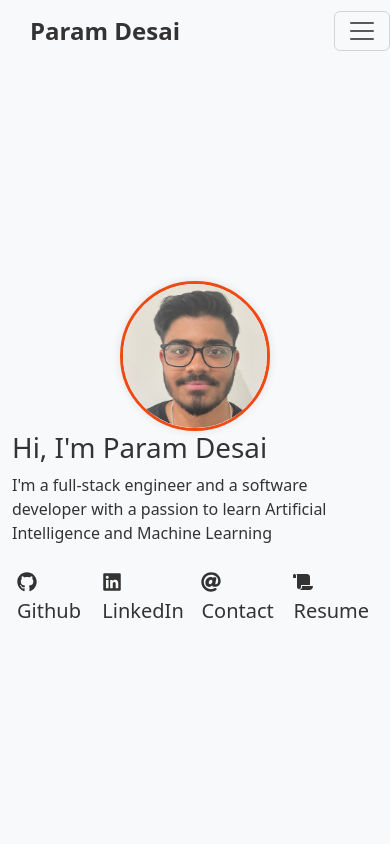
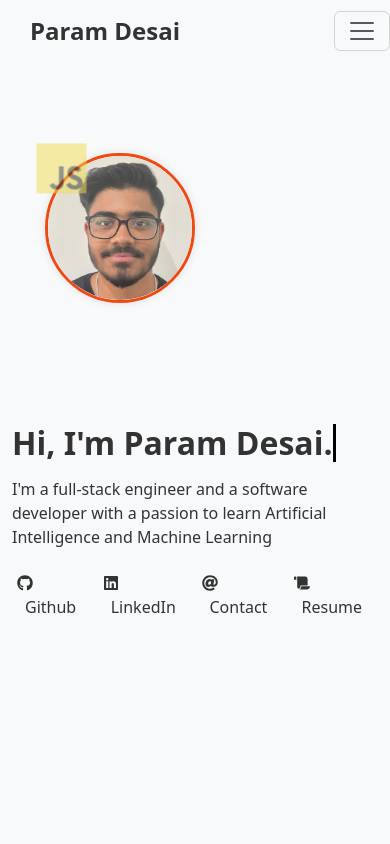
Before and after one commit to ParamDesai111/paramdesai111.github.io, a React (Create React App) app: page / in a window 390 px wide. Shown: the top 844 px of the page. Built offline with nearby package versions, Linux system fonts and the light colour scheme.

Commit message:
Orbits of js

```diff
--- a/src/components/HomeSection.jsx
+++ b/src/components/HomeSection.jsx
@@ -2,27 +2,34 @@ import React from 'react';
 import faceImage from '../images/face.jpg'; // Import your face image
 import resumepdf from '../images/ResumeParamDesai.pdf'; // Import your resume pdf
 import { FaGithub, FaLinkedin, FaAt, FaScroll } from 'react-icons/fa'; // Import icons
+import jsLogo from '../images/js.png'; // Import JavaScript logo image
 
 function HomeSection() {
   return (
     <section id="home" className="container mt-5">
       <div className="row align-items-center">
-      <div className="col-md-6 text-center">
-          <img src={faceImage} alt="Param Desai" className="profile-image" />
+        <div className="col-md-6 text-center">
+
+          <div className="solar-system">
+            <img src={faceImage} alt="Param Desai" className="profile-image" />
+            <img src={jsLogo} alt="JavaScript" className="orbit-logo orbit-1" />
+            {/* <img src={reactLogo} alt="React" className="orbit-logo orbit-2" /> */}
+            {/* Add more logos in orbits */}
+          </div>
+
         </div>
         <div className="col-md-6">
-          <h1>Hi, I'm Param Desai</h1>
+        <h1><span className="typing-animation">Hi, I'm Param Desai.</span></h1>
           <p>I'm a full-stack engineer and a software developer with a passion to learn Artificial Intelligence and Machine Learning</p>
           <div className="button-and-icons">
             <div className="social-links">
-              <a href="https://github.com/ParamDesai111" className="social-link" data-tooltip="Github" target="_blank" rel="noopener noreferrer"><FaGithub />   Github</a>
-              <a href="https://www.linkedin.com/in/paramdesai111/" className="social-link" data-tooltip="LinkedIn" target="_blank" rel="noopener noreferrer"><FaLinkedin />   LinkedIn</a>
-              <a href="mailto:param.desai101@gmail.com" className="social-link" data-tooltip="param.desai101@gmail.com"><FaAt />   Contact</a>
-              <a href={resumepdf} className="social-link" data-tooltip="Resume" target="_blank" rel="noopener noreferrer"><FaScroll />   Resume</a>
+              <a href="https://github.com/ParamDesai111" className="social-link" data-tooltip="Github" target="_blank" rel="noopener noreferrer"><FaGithub /><span>Github</span></a>
+              <a href="https://www.linkedin.com/in/paramdesai111/" className="social-link" data-tooltip="LinkedIn" target="_blank" rel="noopener noreferrer"><FaLinkedin /><span>LinkedIn</span></a>
+              <a href="mailto:param.desai101@gmail.com" className="social-link" data-tooltip="param.desai101@gmail.com"><FaAt /><span>Contact</span></a>
+              <a href={resumepdf} className="social-link" data-tooltip="Resume" target="_blank" rel="noopener noreferrer"><FaScroll /><span>Resume</span></a>
             </div>
           </div>
         </div>
-
       </div>
     </section>
   );
--- a/src/styles/main.css
+++ b/src/styles/main.css
@@ -372,18 +372,77 @@ html {
   overflow: hidden;
 }
 
+.col-md-6{
+  z-index: 4;
+}
 
 .profile-image {
-  width: 250px;
-  height: 250px;
-  border-radius: 50%; /* Makes the image circular */
-  object-fit: cover; /* Ensure the image covers the area without distortion */
-  border: 3px solid #ef4914; /* Optional: border color */
-  box-shadow: 0px 0px 10px rgba(0, 0, 0, 0.1); /* Optional: adds subtle shadow */
-  margin: 0 auto; /* Center the image */
-  display: block; /* Needed for margin auto to work */
+  width: 300px;
+  height: 300px;
+  border-radius: 50%;
+  object-fit: cover;
+  border: 3px solid #ef4914;
+  box-shadow: 0px 0px 10px rgba(0, 0, 0, 0.1);
+  margin: 0 auto;
+  display: block;
+  margin-bottom : 35px;
+  z-index: 10;
 }
 
+
+
+.profile-image-container {
+  position: relative;
+  width: 300px;
+  height: 300px;
+  margin: 0 auto; /* Center the container */
+  z-index: 2; /* Ensure the image is above the orbits */
+}
+
+
+.solar-system {
+  position: absolute;
+  /* top: 50%;  Center vertically relative to the profile image */
+  /* left: 50%; Center horizontally relative to the profile image */
+  transform: translate(-50%, -50%); /* Adjust to center the container */
+  width: 500px; /* Width of the orbit system */
+  height: 500px; /* Height of the orbit system */
+  z-index: 1; /* Ensure the orbits are behind the profile image */
+}
+
+.orbit-logo {
+  position: absolute;
+  width: 50px; /* Adjust size of logos */
+  height: 50px; /* Adjust size of logos */
+  animation: rotate 10s linear infinite;
+  /* Position logos at the center to start */
+  top: 50%;
+  left: 50%;
+  /* Adjust transform-origin to control the orbit radius */
+  transform-origin: 200px 200px; /* Increase for larger orbit */
+}
+
+.orbit-1 {
+  top: 20%; /* Center vertically */
+  left: 80%; /* Center horizontally */
+  bottom: 20%;
+  right: 20%;
+  transform-origin: -100px 0; /* Adjust distance from center */
+  animation-delay: 0s;
+  opacity: 0.5; /* Optional: reduce the opacity of the logos */
+}
+
+.orbit-2 {
+  top: 50%; /* Center vertically */
+  left: 50%; /* Center horizontally */
+  transform-origin: -150px 0; /* Adjust distance from center */
+  animation-delay: -5s; /* Negative delay for varied start */
+}
+
+@keyframes rotate {
+  from { transform: rotate(0deg) translateX(150px) rotate(0deg); }
+  to { transform: rotate(360deg) translateX(150px) rotate(-360deg); }
+}
 
 .button-and-icons {
   display: flex;
@@ -398,10 +457,6 @@ html {
   margin-top: auto;
 }
 
-/* Ensure the button and icons are appropriately sized and spaced */
-.resume-btn, .social-link {
-  margin-bottom: 0; /* Remove bottom margin if any */
-}
 
 .social-link {
   margin: 5px;
@@ -411,6 +466,15 @@ html {
   text-decoration: none; /* Remove underline from link */
   font-weight: 500;
 }
+.social-link span {
+  margin-left: 8px; /* Space between icon and text */
+  vertical-align: middle; /* Align the text with the icon */
+}
+
+.social-link span:hover {
+  text-decoration: underline;
+}
+
 
 .social-link:hover::after {
   content: attr(data-tooltip); /* Use the data attribute as content */
@@ -430,10 +494,6 @@ html {
   transition: opacity 0.3s ease, transform 0.3s ease; /* Smooth transition for tooltip */
 }
 
-.social-link:hover{
-  text-decoration: underline; /* Add underline to the link */
-
-}
 
 .social-link:hover::after {
   opacity: 1; /* Show the tooltip on hover */
@@ -443,36 +503,72 @@ html {
 /* Responsive adjustments */
 @media (max-width: 768px) {
   .profile-image {
-    margin-top: 20px;
     width: 150px;
     height: 150px;
+    margin-bottom: 30px;
+    margin-top: -40px;
   }
 
   .home-section .row {
     flex-direction: column-reverse;
     text-align: center;
   }
+
+  .social-link {
+    justify-content: center;
+    font-size: 16px;
+
+  }
+
+  .social-links {
+    justify-content: center;
+  }
+
+  .social-link span {
+    margin-left: 8px; /* Space between icon and text */
+    vertical-align: middle; /* Align the text with the icon */
+  }
+
+  .solar-system {
+    position: relative;
+    display: inline-block;
+    width: 150px; /* Width of the profile image */
+    height: 150px; /* Height of the profile image */
+
+  }
+  .orbit-logo {
+    position: absolute;
+    width: 50px; /* Adjust size of logos */
+    height: auto;
+    animation: rotate 10s linear infinite;
+    /* Ensure logos are positioned at the center to start */
+    top: 50%;
+    left: 50%;
+    /* Adjust transform-origin to control the orbit radius */
+    transform-origin: 150px 150px;
+    z-index: 1; /* Ensure the logos are above the orbits */
+  }
+
+}
+.typing-animation {
+  display: inline-block;
+  white-space: nowrap;
+  overflow: hidden;
+  border-right: 3px solid; /* Cursor effect */
+  animation: typing 3s steps(30, end), blink-caret 0.75s step-end infinite;
+  font-size: 2rem;
+  font-weight: bold;
+  max-width: 100%; /* Prevents from exceeding the container width */
 }
 
-
-.resume-btn {
-  /* background-color: #ef4914; Button background color */
-  /* color: white; Text color */
-  color: black;
-  padding: 10px 20px; /* Button padding */
-  border: none; /* Remove border */
-  border-radius: 4px; /* Rounded corners */
-  font-weight: bold; /* Bold text */
-  text-transform: uppercase; /* Uppercase text */
-  text-decoration: none; /* Remove underline from link */
-  display: inline-block; /* Align properly as a button */
-  margin-top: 20px; /* Spacing above the button */
-  transition: background-color 0.3s ease, transform 0.3s ease; /* Smooth transitions for hover effects */
+/* Typing animation */
+@keyframes typing {
+  from { width: 0; }
+  to { width: 100%; } /* Adjust this percentage to fit the text width */
 }
 
-.resume-btn:hover, .resume-btn:focus {
-  background-color: #d43723; /* Slightly darker color on hover/focus */
-  transform: translateY(-2px); /* Slight move up on hover/focus */
-  text-decoration: none; /* Ensure underline doesn't reappear on hover */
-  color: white; /* Maintain text color on hover */
+/* Cursor blink animation */
+@keyframes blink-caret {
+  0%, 100% { border-color: transparent; }
+  50% { border-color: black; }
 }
```
